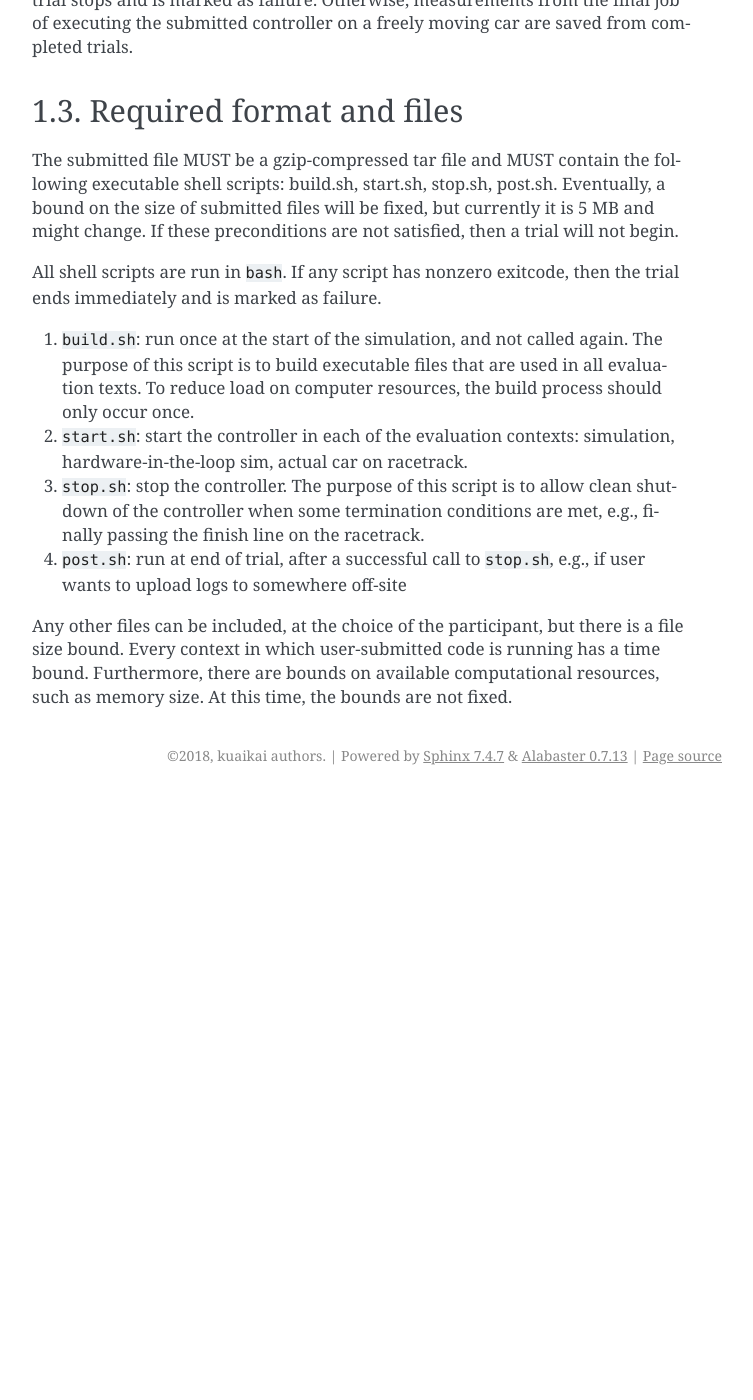
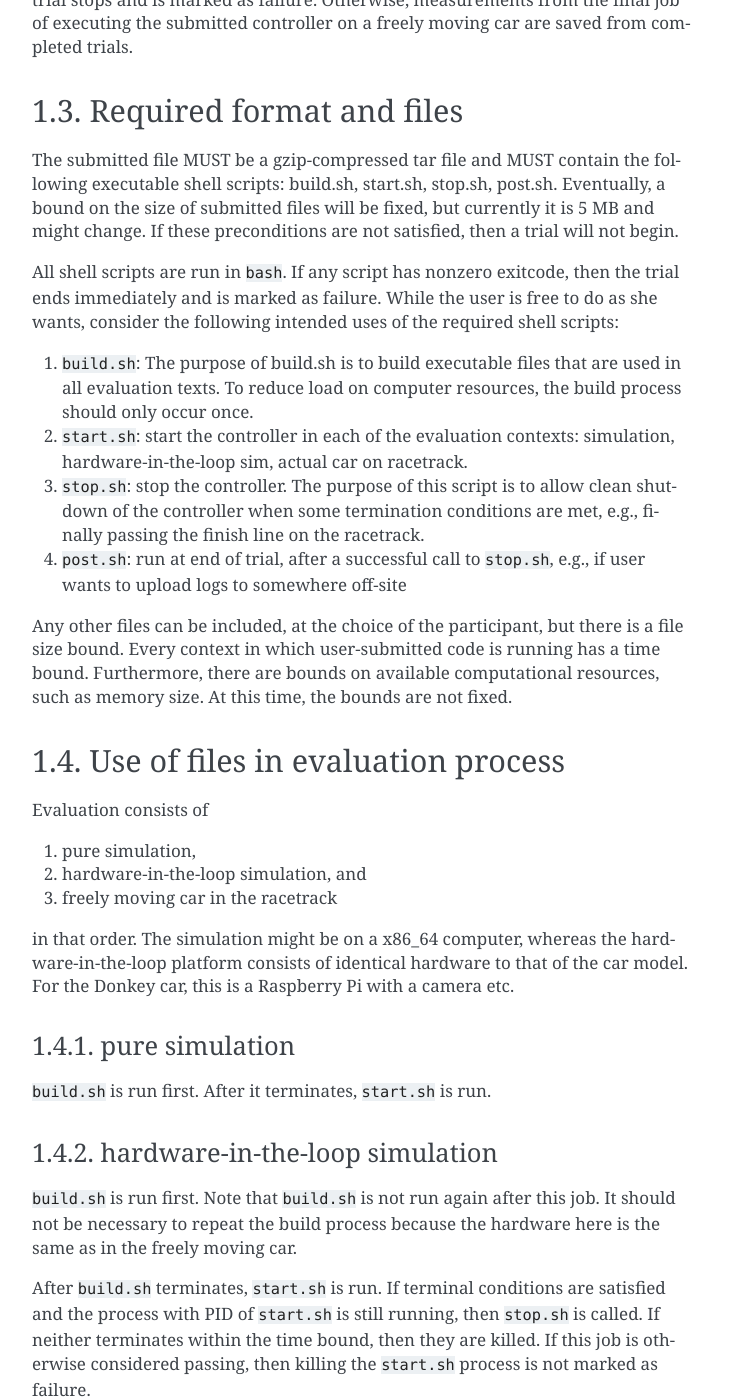
Before and after one commit to kuaikai/kuaikai, a Sphinx documentation site: the page built from doc/interface.rst, in a window 1280 px wide and 1400 px high, scrolled down 528 px. Shown: the whole window, without its empty margins (388-1141 px from the left). Built offline with Sphinx 7.4.7, drawn with Linux system fonts in a browser that asks for light colours; before the commit the page ends 1323 px from its top, so only the background shows below that; some of the changed text lies outside the part shown.

Commit message:
DOC: describe use of scripts in trial jobs

```diff
--- a/doc/interface.rst
+++ b/doc/interface.rst
@@ -31,11 +31,12 @@
 trial will not begin.
 
 All shell scripts are run in ``bash``. If any script has nonzero exitcode, then
-the trial ends immediately and is marked as failure.
+the trial ends immediately and is marked as failure. While the user is free to
+do as she wants, consider the following intended uses of the required shell
+scripts:
 
-1. ``build.sh``: run once at the start of the simulation, and not called
-   again. The purpose of this script is to build executable files that are used
-   in all evaluation texts. To reduce load on computer resources, the build
+1. ``build.sh``: The purpose of build.sh is to build executable files that are
+   used in all evaluation texts. To reduce load on computer resources, the build
    process should only occur once.
 2. ``start.sh``: start the controller in each of the evaluation contexts:
    simulation, hardware-in-the-loop sim, actual car on racetrack.
@@ -49,3 +50,43 @@
 a file size bound. Every context in which user-submitted code is running has a
 time bound. Furthermore, there are bounds on available computational resources,
 such as memory size. At this time, the bounds are not fixed.
+
+Use of files in evaluation process
+----------------------------------
+
+Evaluation consists of
+
+1. pure simulation,
+2. hardware-in-the-loop simulation, and
+3. freely moving car in the racetrack
+
+in that order. The simulation might be on a x86_64 computer, whereas the
+hardware-in-the-loop platform consists of identical hardware to that of the car
+model. For the Donkey car, this is a Raspberry Pi with a camera etc.
+
+pure simulation
+~~~~~~~~~~~~~~~
+
+``build.sh`` is run first. After it terminates, ``start.sh`` is run.
+
+hardware-in-the-loop simulation
+~~~~~~~~~~~~~~~~~~~~~~~~~~~~~~~
+
+``build.sh`` is run first. Note that ``build.sh`` is not run again after this
+job. It should not be necessary to repeat the build process because the hardware
+here is the same as in the freely moving car.
+
+After ``build.sh`` terminates, ``start.sh`` is run. If terminal conditions are
+satisfied and the process with PID of ``start.sh`` is still running, then
+``stop.sh`` is called. If neither terminates within the time bound, then they
+are killed. If this job is otherwise considered passing, then killing the
+``start.sh`` process is not marked as failure.
+
+freely moving car in the racetrack
+~~~~~~~~~~~~~~~~~~~~~~~~~~~~~~~~~~
+
+``start.sh`` is run first. The car must complete N laps in the racetrack. If it
+goes outside the track, or if a time bound is exceeded, the trial ends with
+failure. Otherwise, after the circuit is completed, ``stop.sh`` is called and,
+eventually if required, the original ``start.sh`` process is killed. Finally,
+``post.sh`` is run to allow uploading of data for review later.
```
